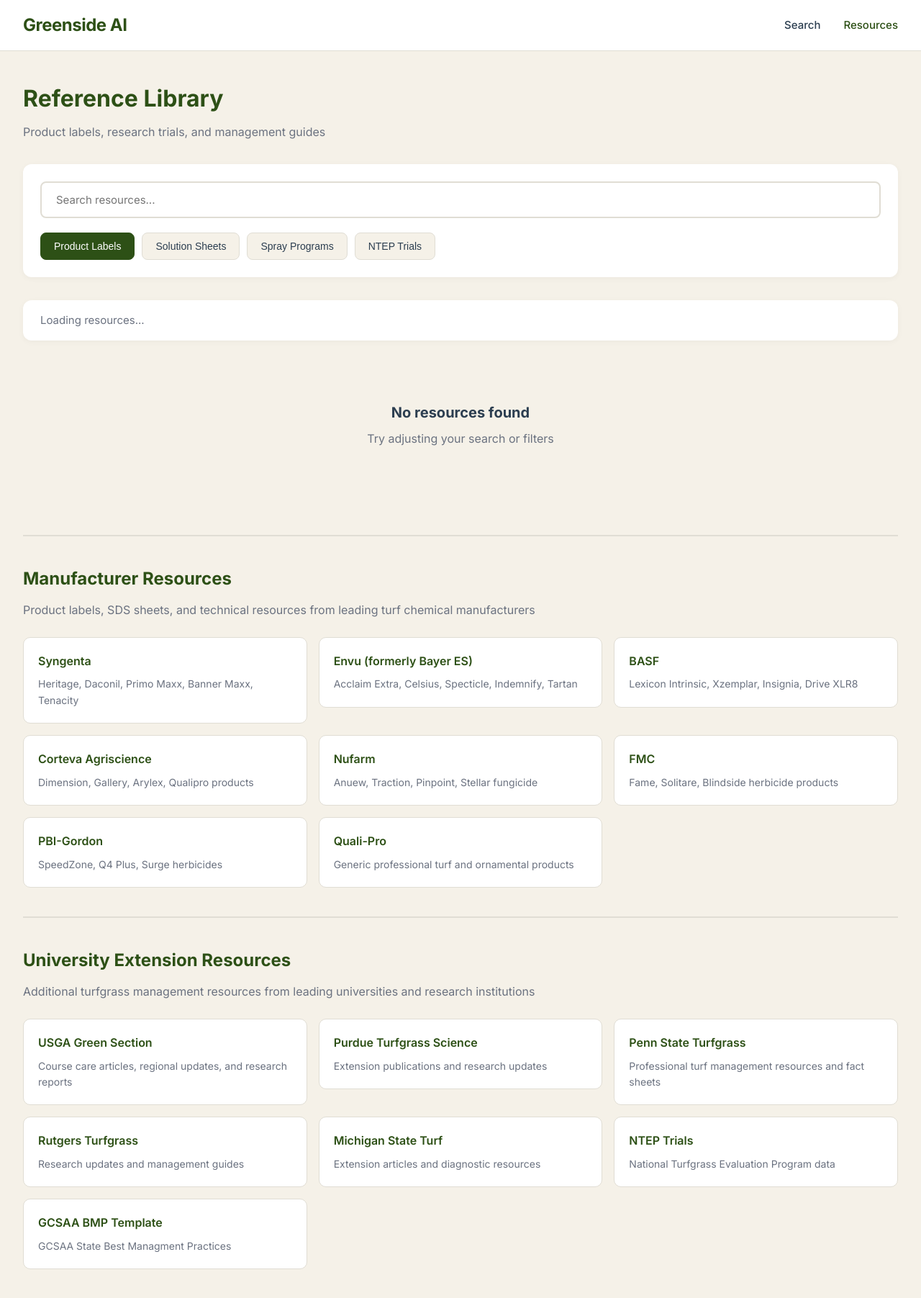
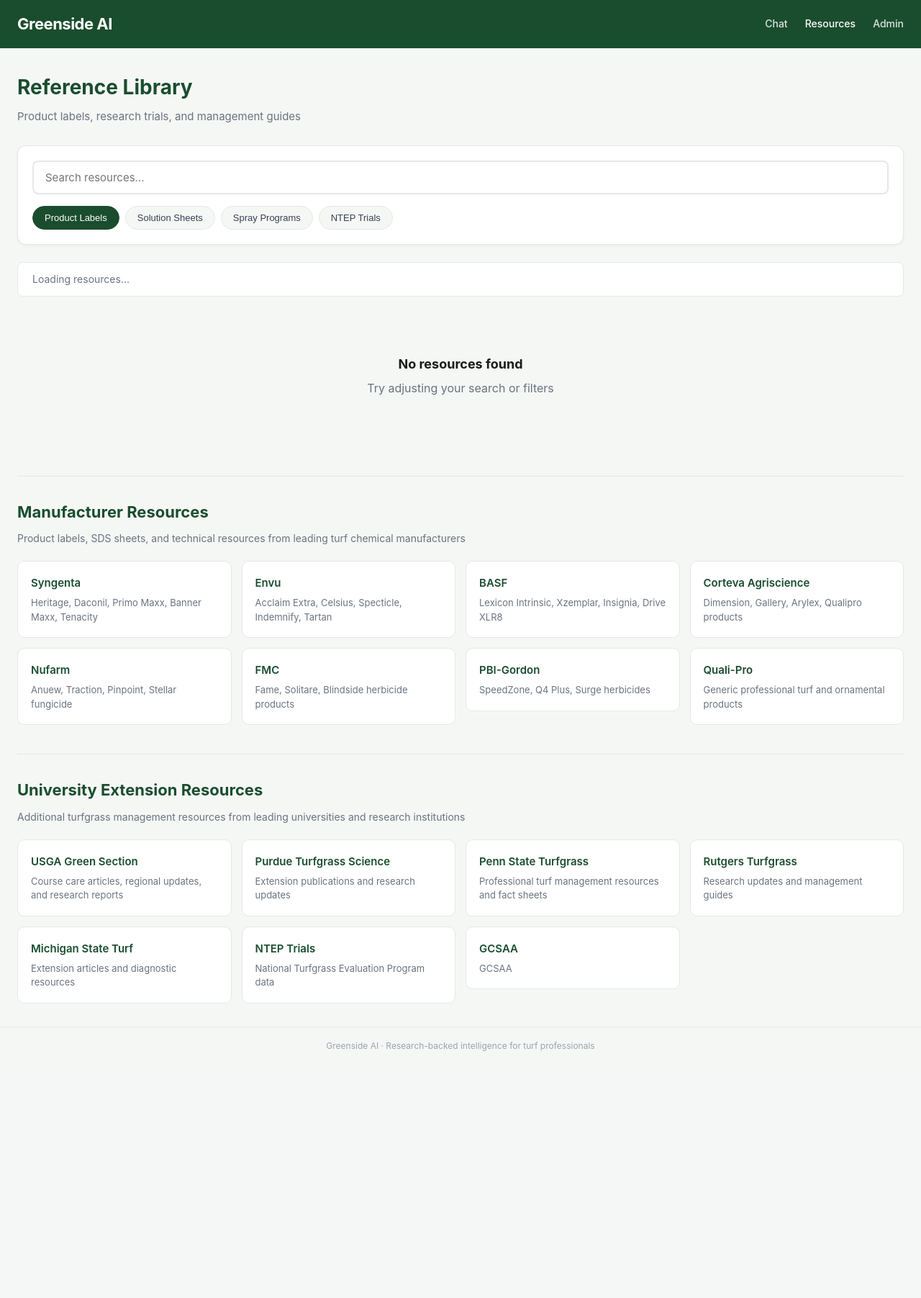
Before and after one commit to ccrossmock13/turf-ai, a Flask app: page /resources in a window 1280 px wide. Shown: the whole page at 72% size. After the commit the page ends 1460 px from the top, so only its background shows below. Run offline with Flask 3, Linux system fonts and the light colour scheme; data that the repository does not hold is empty.

Commit message:
Match resources page to app design system, disable debug mode default
- Restyle resources.html: dark green header, system fonts, matching colors
- Consistent nav with Chat/Resources/Admin links across all pages
- Add footer matching index.html
- Change FLASK_DEBUG default from True to False (no tracebacks in prod)

Co-Authored-By: Claude Opus 4.6 <noreply@anthropic.com>

```diff
--- a/config.py
+++ b/config.py
@@ -6,7 +6,7 @@ load_dotenv()
 class Config:
     # Flask
     FLASK_SECRET_KEY = os.getenv("FLASK_SECRET_KEY", "greenside-secret-key-change-in-production")
-    DEBUG = os.getenv("FLASK_DEBUG", "True").lower() == "true"
+    DEBUG = os.getenv("FLASK_DEBUG", "False").lower() == "true"
     PORT = int(os.getenv("FLASK_PORT", "5001"))
 
     # API Keys
--- a/templates/resources.html
+++ b/templates/resources.html
@@ -3,9 +3,8 @@
 <head>
     <meta charset="UTF-8">
     <meta name="viewport" content="width=device-width, initial-scale=1.0, maximum-scale=1.0, user-scalable=no, viewport-fit=cover">
-    <meta name="theme-color" content="#2d5016">
+    <meta name="theme-color" content="#1a4d2e">
     <title>Resources - Greenside AI</title>
-    <link href="https://fonts.googleapis.com/css2?family=Inter:wght@400;500;600;700&display=swap" rel="stylesheet">
     <style>
         * {
             margin: 0;
@@ -14,181 +13,197 @@
         }
 
         body {
-            font-family: 'Inter', -apple-system, sans-serif;
-            background: #f5f1e8;
-            color: #2c3e50;
+            font-family: -apple-system, BlinkMacSystemFont, 'Segoe UI', Roboto, sans-serif;
+            background: #f5f7f5;
+            color: #1a1a1a;
             line-height: 1.6;
         }
 
+        /* Header - matches index.html */
         header {
-            background: #ffffff;
-            border-bottom: 1px solid #e0ddd4;
-            padding: 16px 32px;
+            background: #1a4d2e;
+            color: white;
+            padding: 16px 24px;
+            position: sticky;
+            top: 0;
+            z-index: 100;
+        }
+
+        .header-content {
+            max-width: 1400px;
+            margin: 0 auto;
             display: flex;
             justify-content: space-between;
             align-items: center;
         }
 
         .logo {
-            font-size: 24px;
+            font-size: 22px;
             font-weight: 700;
-            color: #2d5016;
             letter-spacing: -0.5px;
         }
 
-        nav {
+        .nav-links {
             display: flex;
-            gap: 32px;
+            gap: 24px;
+            align-items: center;
         }
 
-        nav a {
+        .nav-links a {
+            color: rgba(255,255,255,0.85);
             text-decoration: none;
-            color: #2c3e50;
+            font-size: 14px;
             font-weight: 500;
-            font-size: 15px;
             transition: color 0.2s;
         }
 
-        nav a:hover, nav a.active {
-            color: #2d5016;
+        .nav-links a:hover,
+        .nav-links a.active {
+            color: white;
         }
 
+        /* Container */
         .container {
             max-width: 1400px;
             margin: 0 auto;
-            padding: 40px 32px;
+            padding: 32px 24px;
         }
 
         .page-header {
-            margin-bottom: 32px;
+            margin-bottom: 28px;
         }
 
         .page-header h1 {
-            font-size: 32px;
+            font-size: 28px;
             font-weight: 700;
-            color: #2d5016;
-            margin-bottom: 8px;
+            color: #1a4d2e;
+            margin-bottom: 6px;
         }
 
         .page-header p {
             color: #6b7280;
-            font-size: 16px;
+            font-size: 15px;
         }
 
+        /* Search & Filters */
         .controls {
-            background: #ffffff;
+            background: white;
             border-radius: 12px;
-            padding: 24px;
-            margin-bottom: 32px;
-            box-shadow: 0 2px 8px rgba(0,0,0,0.04);
+            padding: 20px;
+            margin-bottom: 24px;
+            box-shadow: 0 1px 3px rgba(0,0,0,0.06);
+            border: 1px solid #e5e7eb;
         }
 
         .search-box {
-            margin-bottom: 20px;
+            margin-bottom: 16px;
         }
 
         #searchInput {
             width: 100%;
-            padding: 14px 20px;
+            padding: 12px 16px;
             font-size: 15px;
-            border: 2px solid #e0ddd4;
+            border: 2px solid #e5e7eb;
             border-radius: 8px;
-            font-family: 'Inter', sans-serif;
+            font-family: inherit;
             transition: all 0.2s;
         }
 
         #searchInput:focus {
             outline: none;
-            border-color: #2d5016;
-            box-shadow: 0 0 0 3px rgba(45, 80, 22, 0.1);
+            border-color: #1a4d2e;
+            box-shadow: 0 0 0 3px rgba(26, 77, 46, 0.1);
         }
 
         .filters {
             display: flex;
             flex-wrap: wrap;
-            gap: 10px;
+            gap: 8px;
         }
 
         .filter-btn {
-            background: #f5f1e8;
-            border: 1px solid #e0ddd4;
-            padding: 10px 18px;
-            border-radius: 8px;
+            background: #f5f7f5;
+            border: 1px solid #e5e7eb;
+            padding: 8px 16px;
+            border-radius: 20px;
             cursor: pointer;
             font-weight: 500;
-            font-size: 14px;
-            color: #2c3e50;
+            font-size: 13px;
+            color: #374151;
             transition: all 0.2s;
         }
 
         .filter-btn:hover {
-            background: #e8e4da;
+            border-color: #1a4d2e;
+            color: #1a4d2e;
         }
 
         .filter-btn.active {
-            background: #2d5016;
+            background: #1a4d2e;
             color: white;
-            border-color: #2d5016;
+            border-color: #1a4d2e;
         }
 
+        /* Stats */
         .stats {
-            padding: 16px 24px;
-            background: #ffffff;
-            border-radius: 12px;
-            margin-bottom: 24px;
-            box-shadow: 0 2px 8px rgba(0,0,0,0.04);
+            padding: 12px 20px;
+            background: white;
+            border-radius: 8px;
+            margin-bottom: 20px;
+            border: 1px solid #e5e7eb;
         }
 
         #totalCount {
             color: #6b7280;
-            font-size: 15px;
+            font-size: 14px;
         }
 
         #totalCount strong {
-            color: #2d5016;
+            color: #1a4d2e;
             font-weight: 600;
         }
 
+        /* Resource Cards */
         .resources-grid {
             display: grid;
-            grid-template-columns: repeat(auto-fill, minmax(320px, 1fr));
-            gap: 16px;
+            grid-template-columns: repeat(auto-fill, minmax(300px, 1fr));
+            gap: 14px;
             margin-bottom: 40px;
         }
 
         .resource-card {
-            background: #ffffff;
-            border: 1px solid #e0ddd4;
+            background: white;
+            border: 1px solid #e5e7eb;
             border-radius: 10px;
-            padding: 20px;
+            padding: 18px;
             cursor: pointer;
             transition: all 0.2s;
         }
 
         .resource-card:hover {
-            border-color: #2d5016;
-            box-shadow: 0 4px 12px rgba(45, 80, 22, 0.1);
-            transform: translateY(-2px);
+            border-color: #1a4d2e;
+            box-shadow: 0 4px 12px rgba(26, 77, 46, 0.08);
+            transform: translateY(-1px);
         }
 
         .resource-badge {
             display: inline-block;
-            padding: 4px 10px;
-            border-radius: 6px;
-            font-size: 12px;
+            padding: 3px 10px;
+            border-radius: 12px;
+            font-size: 11px;
             font-weight: 600;
-            margin-bottom: 12px;
+            margin-bottom: 10px;
         }
 
-        .badge-label { background: #e3f2fd; color: #1565c0; }
-        .badge-sheet { background: #fce4ec; color: #c2185b; }
-        .badge-program { background: #fff9c4; color: #f57f17; }
-        .badge-ntep { background: #f3e5f5; color: #7b1fa2; }
+        .badge-label { background: #dcfce7; color: #166534; }
+        .badge-sheet { background: #fef3c7; color: #92400e; }
+        .badge-program { background: #dbeafe; color: #1e40af; }
+        .badge-ntep { background: #f3e8ff; color: #7c3aed; }
 
         .resource-name {
             font-weight: 600;
-            font-size: 15px;
-            color: #2c3e50;
+            font-size: 14px;
+            color: #1a1a1a;
             margin-bottom: 8px;
             line-height: 1.4;
         }
@@ -216,37 +232,39 @@
         }
 
         .no-results h3 {
-            font-size: 20px;
-            color: #2c3e50;
-            margin-bottom: 8px;
+            font-size: 18px;
+            color: #1a1a1a;
+            margin-bottom: 6px;
         }
 
         .no-results p {
             color: #6b7280;
         }
 
+        /* External Resource Sections */
         .external-section {
-            margin-top: 60px;
-            padding-top: 40px;
-            border-top: 2px solid #e0ddd4;
+            margin-top: 48px;
+            padding-top: 32px;
+            border-top: 1px solid #e5e7eb;
         }
 
         .external-section h2 {
-            font-size: 24px;
+            font-size: 22px;
             font-weight: 700;
-            color: #2d5016;
-            margin-bottom: 12px;
+            color: #1a4d2e;
+            margin-bottom: 8px;
         }
 
         .external-section > p {
             color: #6b7280;
-            margin-bottom: 24px;
+            font-size: 14px;
+            margin-bottom: 20px;
         }
 
         .external-grid {
             display: grid;
-            grid-template-columns: repeat(auto-fill, minmax(300px, 1fr));
-            gap: 16px;
+            grid-template-columns: repeat(auto-fill, minmax(280px, 1fr));
+            gap: 14px;
         }
 
         .external-link {
@@ -254,36 +272,46 @@
         }
 
         .external-card {
-            background: #ffffff;
-            border: 1px solid #e0ddd4;
+            background: white;
+            border: 1px solid #e5e7eb;
             border-radius: 10px;
-            padding: 20px;
+            padding: 18px;
             transition: all 0.2s;
         }
 
         .external-card:hover {
-            border-color: #2d5016;
-            box-shadow: 0 4px 12px rgba(45, 80, 22, 0.1);
+            border-color: #1a4d2e;
+            box-shadow: 0 4px 12px rgba(26, 77, 46, 0.08);
         }
 
         .external-card .title {
-            font-size: 16px;
+            font-size: 15px;
             font-weight: 600;
-            color: #2d5016;
-            margin-bottom: 8px;
+            color: #1a4d2e;
+            margin-bottom: 6px;
         }
 
         .external-card .description {
-            font-size: 14px;
+            font-size: 13px;
             color: #6b7280;
+            line-height: 1.5;
         }
 
-        /* Mobile Menu */
+        /* Footer - matches index.html */
+        footer {
+            text-align: center;
+            padding: 16px;
+            font-size: 12px;
+            color: #9ca3af;
+            border-top: 1px solid #e5e7eb;
+        }
+
+        /* Mobile Menu - matches index.html */
         .mobile-menu-btn {
             display: none;
             background: none;
             border: none;
-            color: #2d5016;
+            color: white;
             font-size: 24px;
             cursor: pointer;
             padding: 4px;
@@ -429,79 +438,58 @@
 
             .filter-btn {
                 flex-shrink: 0;
-                padding: 10px 14px;
-                font-size: 13px;
-            }
-
-            .stats {
-                padding: 12px 16px;
+                padding: 8px 14px;
             }
 
             .resources-grid {
                 grid-template-columns: 1fr;
-                gap: 12px;
+                gap: 10px;
             }
 
             .resource-card {
                 padding: 16px;
             }
 
-            .resource-name {
-                font-size: 14px;
-            }
-
             .external-section {
-                margin-top: 40px;
+                margin-top: 32px;
                 padding-top: 24px;
             }
 
             .external-section h2 {
-                font-size: 20px;
+                font-size: 18px;
             }
 
             .external-grid {
                 grid-template-columns: 1fr;
-                gap: 12px;
+                gap: 10px;
             }
 
             .external-card {
                 padding: 16px;
             }
 
-            .external-card .title {
-                font-size: 15px;
-            }
-
-            .external-card .description {
-                font-size: 13px;
+            footer {
+                padding-bottom: calc(12px + env(safe-area-inset-bottom));
             }
         }
 
-        /* Very small screens */
         @media (max-width: 380px) {
-            .logo {
-                font-size: 18px;
-            }
-
-            .page-header h1 {
-                font-size: 20px;
-            }
-
-            .filter-btn {
-                padding: 8px 12px;
-                font-size: 12px;
-            }
+            .logo { font-size: 16px; }
+            .page-header h1 { font-size: 20px; }
         }
     </style>
 </head>
 <body>
     <header>
-        <div class="logo">Greenside AI</div>
-        <nav>
-            <a href="/">Search</a>
-            <a href="/resources" class="active">Resources</a>
-        </nav>
-        <button class="mobile-menu-btn" onclick="openMobileMenu()" aria-label="Menu">☰</button>
+        <div class="header-content">
+            <div class="logo">Greenside AI</div>
+            <div class="nav-links">
+                <a href="/">Chat</a>
+                <a href="/resources" class="active">Resources</a>
+                <a href="/admin">Admin</a>
+            </div>
+            <button class="mobile-menu-btn" onclick="openMobileMenu()" aria-label="Menu">☰</button>
+        </div>
     </header>
 
     <!-- Mobile Navigation -->
@@ -512,8 +500,9 @@
                 <button class="mobile-nav-close" onclick="closeMobileMenu()">&times;</button>
             </div>
             <div class="mobile-nav-links">
-                <a href="/">Search</a>
+                <a href="/">Chat</a>
                 <a href="/resources" class="active">Resources</a>
+                <a href="/admin">Admin</a>
             </div>
         </div>
     </div>
@@ -553,56 +542,56 @@
             <p>Product labels, SDS sheets, and technical resources from leading turf chemical manufacturers</p>
 
             <div class="external-grid">
-                <a href="https://www.syngenta.com/en/crop-protection" target="_blank" class="external-link">
+                <a href="https://www.greencastonline.com/default.aspx" target="_blank" class="external-link">
                     <div class="external-card">
                         <div class="title">Syngenta</div>
                         <div class="description">Heritage, Daconil, Primo Maxx, Banner Maxx, Tenacity</div>
                     </div>
                 </a>
 
-                <a href="https://www.environmentalscience.bayer.com/golf-course-management" target="_blank" class="external-link">
+                <a href="https://www.us.envu.com/golf-course-management" target="_blank" class="external-link">
                     <div class="external-card">
-                        <div class="title">Envu (formerly Bayer ES)</div>
+                        <div class="title">Envu</div>
                         <div class="description">Acclaim Extra, Celsius, Specticle, Indemnify, Tartan</div>
                     </div>
                 </a>
 
-                <a href="https://www.basf.com/us/en/products/solutions-for/turf-and-ornamentals.html" target="_blank" class="external-link">
+                <a href="https://betterturf.basf.us" target="_blank" class="external-link">
                     <div class="external-card">
                         <div class="title">BASF</div>
                         <div class="description">Lexicon Intrinsic, Xzemplar, Insignia, Drive XLR8</div>
                     </div>
                 </a>
 
-                <a href="https://www.corteva.com/products-and-solutions/turf-and-ornamental.html" target="_blank" class="external-link">
+                <a href="https://www.corteva.com/us/products-and-solutions/turf-and-ornamental.html" target="_blank" class="external-link">
                     <div class="external-card">
                         <div class="title">Corteva Agriscience</div>
                         <div class="description">Dimension, Gallery, Arylex, Qualipro products</div>
                     </div>
                 </a>
 
-                <a href="https://www.nufarm.com/us/turf/" target="_blank" class="external-link">
+                <a href="https://nufarm.com/usturf/" target="_blank" class="external-link">
                     <div class="external-card">
                         <div class="title">Nufarm</div>
                         <div class="description">Anuew, Traction, Pinpoint, Stellar fungicide</div>
                     </div>
                 </a>
 
-                <a href="https://www.fmc-na.com/turf" target="_blank" class="external-link">
+                <a href="https://ag.fmc.com/us/en/products" target="_blank" class="external-link">
                     <div class="external-card">
                         <div class="title">FMC</div>
                         <div class="description">Fame, Solitare, Blindside herbicide products</div>
                     </div>
                 </a>
 
-                <a href="https://www.pbigordonturf.com/" target="_blank" class="external-link">
+                <a href="https://www.pbigordonturf.com" target="_blank" class="external-link">
                     <div class="external-card">
                         <div class="title">PBI-Gordon</div>
                         <div class="description">SpeedZone, Q4 Plus, Surge herbicides</div>
                     </div>
                 </a>
 
-                <a href="https://www.quali-pro.com/" target="_blank" class="external-link">
+                <a href="https://www.controlsolutionsinc.com/quali-pro/products" target="_blank" class="external-link">
                     <div class="external-card">
                         <div class="title">Quali-Pro</div>
                         <div class="description">Generic professional turf and ornamental products</div>
@@ -657,15 +646,20 @@
                         <div class="description">National Turfgrass Evaluation Program data</div>
                     </div>
                 </a>
-                <a href="https://www.gcsaa.org/facility/environment-hub/state-bmp-guides" target="_blank" class="external-link">
+
+                <a href="https://www.gcsaa.org" target="_blank" class="external-link">
                     <div class="external-card">
-                        <div class="title">GCSAA BMP Template </div>
-                        <div class="description">GCSAA State Best Managment Practices</div>
+                        <div class="title">GCSAA</div>
+                        <div class="description">GCSAA</div>
                     </div>
                 </a>
             </div>
         </div>
     </div>
+
+    <footer>
+        Greenside AI · Research-backed intelligence for turf professionals
+    </footer>
 
     <script>
         // Mobile menu functions
@@ -683,13 +677,13 @@
         }
 
         let allResources = [];
-        let currentFilter = 'product labels';  // Default to product labels
+        let currentFilter = 'product labels';
 
         async function loadResources() {
             try {
                 const response = await fetch('/api/resources');
                 allResources = await response.json();
-                filterResources();  // Apply filter instead of showing all
+                filterResources();
             } catch (error) {
                 console.error('Error loading resources:', error);
                 document.getElementById('totalCount').textContent = 'Error loading resources';
```
Also changed, not shown: other parts of templates/resources.html (+12 -30 lines).
